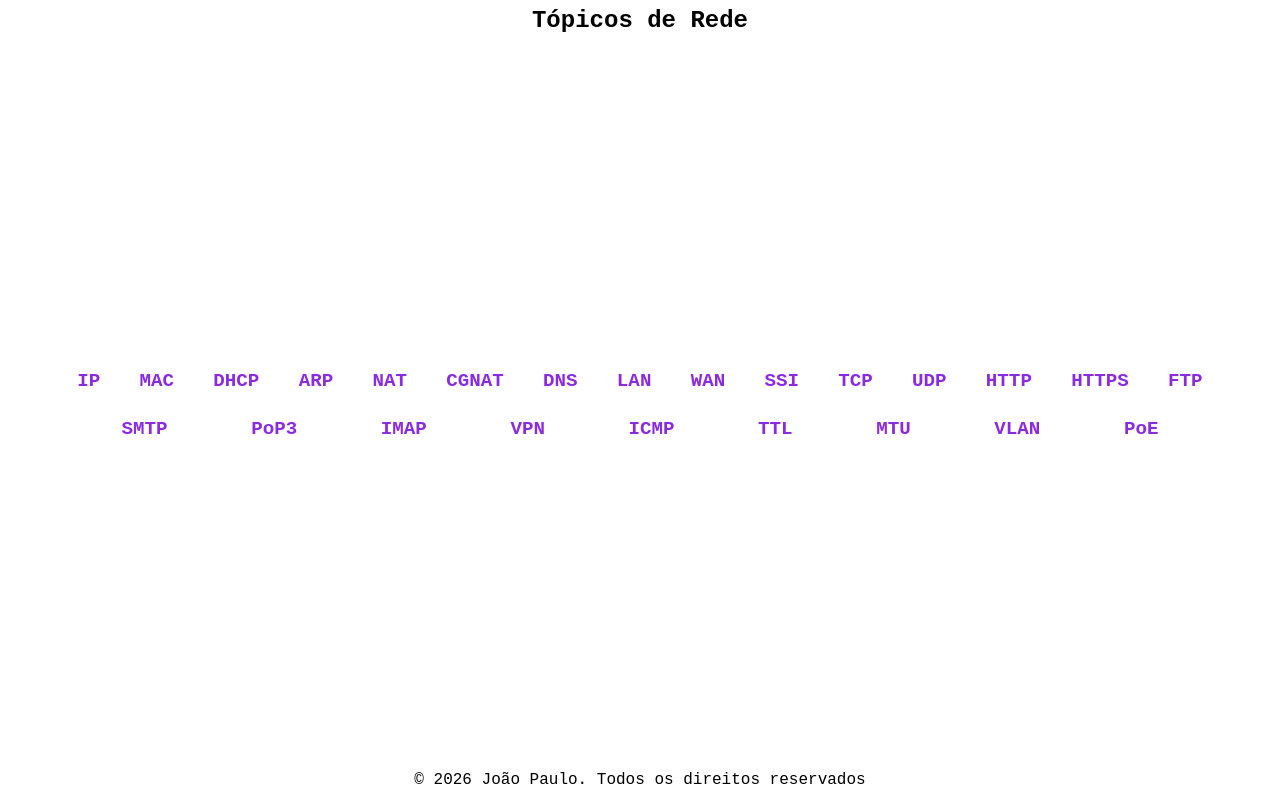
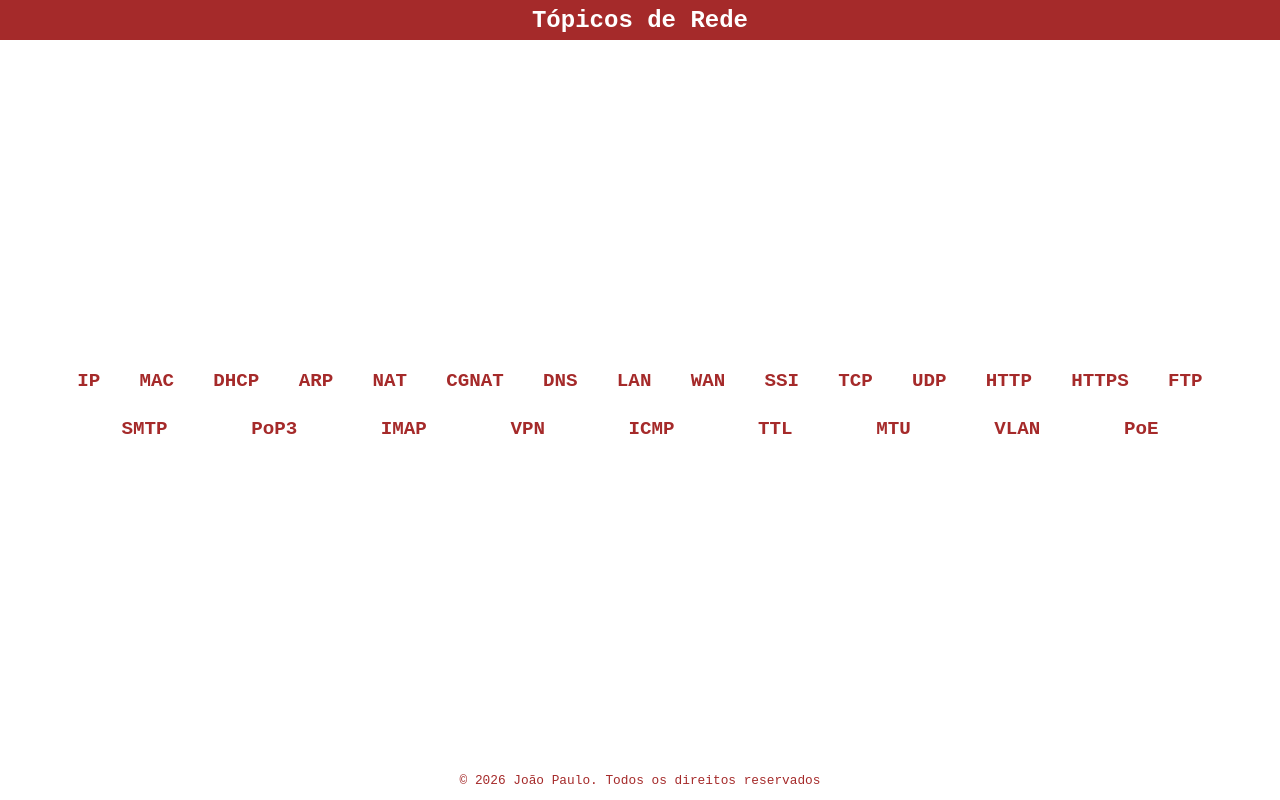
Before and after one commit to JPauloGitHub/meudicionarioderede, a plain HTML site: page index.html in a window 1280 px wide. Drawn offline with Linux system fonts and the light colour scheme.

Commit message:
Add files via upload

```diff
--- a/css/index.css
+++ b/css/index.css
@@ -20,6 +20,8 @@ header {
     flex-direction: row;
     justify-content: center;
     align-items: center;
+    background-color:brown;
+    color: #fff;
 }
 
 main {
@@ -57,7 +59,7 @@ main ul li a span {
     padding: 5px 10px;
     font-size: 1.2rem;
     font-weight: bold;
-    color:blueviolet;
+    color:brown;
 }
 
 footer {
@@ -68,4 +70,7 @@ footer {
     flex-direction: row;
     justify-content: center;
     align-items: center;
+
+    color: brown;
+    font-size: 0.8rem;
 }
```
